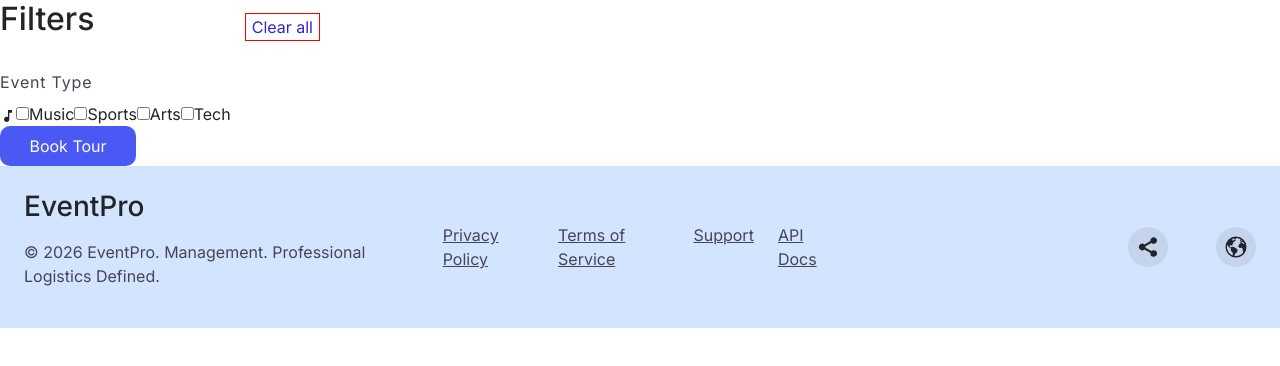
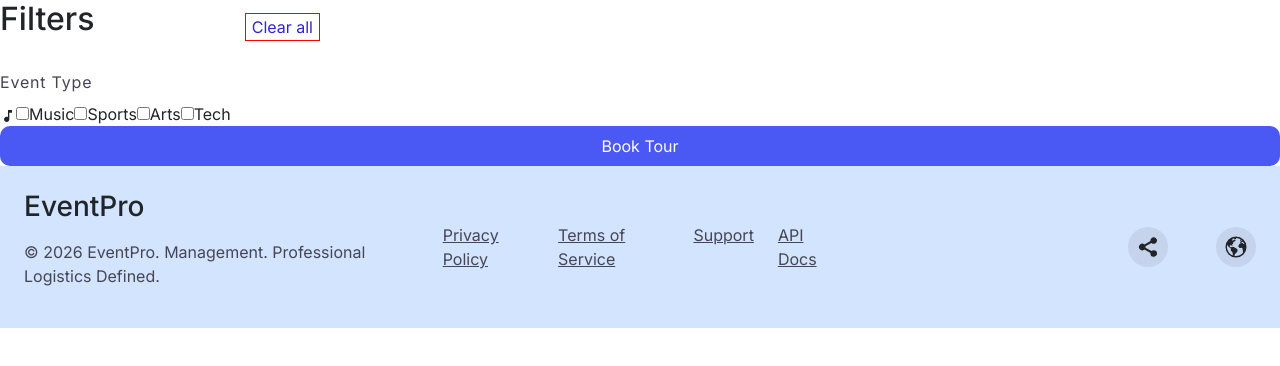
Before and after one commit to mohamed-h-eng/CMS, a React app in the folder frontend/: page / in a window 1280 px wide. Shown: the top 366 px of the page. Built offline with nearby package versions, Linux system fonts and the light colour scheme; the HTML template or start-up script is replaced by a standard one.

Commit message:
button update and folder structure

```diff
--- a/frontend/src/components/Ui/Button/Button.module.css
+++ b/frontend/src/components/Ui/Button/Button.module.css
@@ -2,7 +2,7 @@
 	display: inline-flex;
 	align-items: center;
 	justify-content: center;
-	min-width: 136px;
+	width: 100%;
 	height: 40px;
 	padding: 0 20px;
 	border: 0;
```
Also changed, not shown: frontend/src/components/Button/Button.jsx (deleted), frontend/src/components/Button/Button.module.css (deleted), frontend/src/components/Ui/Input/Input.jsx (added), frontend/src/components/Ui/Input/Input.module.css (added).
